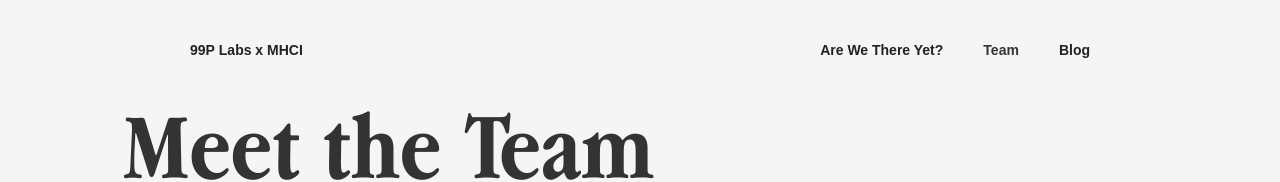
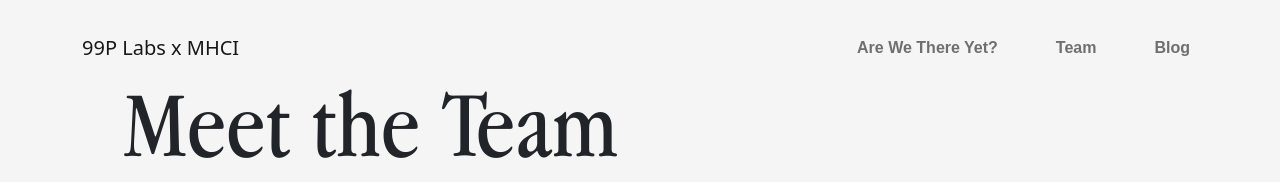
Before and after one commit to victor-grajski/mhci-capstone-website, a React (Create React App) app: page /team in a window 1280 px wide. Shown: the top 182 px of the page. Built offline with nearby package versions, Linux system fonts and the light colour scheme.

Commit message:
basic nav

```diff
--- a/package.json
+++ b/package.json
@@ -6,7 +6,9 @@
     "@testing-library/jest-dom": "^5.11.4",
     "@testing-library/react": "^11.1.0",
     "@testing-library/user-event": "^12.1.10",
+    "bootstrap": "^5.0.1",
     "react": "^17.0.2",
+    "react-bootstrap": "^1.6.1",
     "react-dom": "^17.0.2",
     "react-helmet": "^6.1.0",
     "react-load-script": "^0.0.6",
--- a/src/assets/styles/99p-labs-mhci-2021.webflow.css
+++ b/src/assets/styles/99p-labs-mhci-2021.webflow.css
@@ -1,3 +1,6 @@
+html {
+  background-color: whitesmoke;
+}
 body {
   font-family: Arial, 'Helvetica Neue', Helvetica, sans-serif;
   color: #333;
@@ -9,7 +12,7 @@ a {
   text-decoration: underline;
 }
 
-.nav {
+/* .nav {
   width: 100%;
   height: 44px;
 }
@@ -63,7 +66,7 @@ a {
 
 .navbar.light.awty.btf {
   display: none;
-}
+} */
 
 .hero {
   position: static;
@@ -120,7 +123,7 @@ a {
   background-repeat: repeat;
 }
 
-.nav-menu {
+/* .nav-menu {
   -webkit-box-flex: 0;
   -webkit-flex: 0 auto;
   -ms-flex: 0 auto;
@@ -189,7 +192,7 @@ a {
 
 .nav-link.mobile-section.toc.atf {
   color: #f5f5f5;
-}
+} */
 
 .scrolly-overlay {
   position: static;
@@ -1313,7 +1316,7 @@ a {
   -webkit-box-pack: center;
   -webkit-justify-content: center;
   -ms-flex-pack: center;
-  justify-content: center;
+  justify-content: flex-start;
   -webkit-box-align: center;
   -webkit-align-items: center;
   -ms-flex-align: center;
@@ -1901,9 +1904,9 @@ a {
 }
 
 @media screen and (min-width: 1280px) {
-  .navbar {
+  /* .navbar {
     width: 100%;
-  }
+  } */
 
   ._1-5-5-1 {
     height: 100vh;
@@ -1934,7 +1937,7 @@ a {
 }
 
 @media screen and (max-width: 991px) {
-  .navbar {
+  /* .navbar {
     z-index: 100;
   }
 
@@ -1965,14 +1968,14 @@ a {
     position: absolute;
     border-bottom-style: none;
     background-color: transparent;
-  }
+  } */
 
   .body {
     background-size: auto;
     background-repeat: repeat-y;
   }
 
-  .nav-menu {
+  /* .nav-menu {
     background-color: #000;
   }
 
@@ -2000,7 +2003,7 @@ a {
     display: block;
     padding-left: 50px;
     font-size: 12px;
-  }
+  } */
 
   .scrolly-overlay {
     z-index: 100;
@@ -2373,14 +2376,14 @@ a {
 }
 
 @media screen and (max-width: 479px) {
-  .navbar.light {
+  /* .navbar.light {
     position: fixed;
     left: 0%;
     top: 0%;
     right: auto;
     bottom: auto;
     z-index: 1000;
-  }
+  } */
 
   .scrolly-overlay {
     position: static;
--- a/src/components/AreWeThereYet.js
+++ b/src/components/AreWeThereYet.js
@@ -1,5 +1,5 @@
 import React, { useEffect } from "react";
-
+import { Container, Navbar, Nav, NavDropdown } from "react-bootstrap";
 
 import chevron from "../assets/images/chevron-down.svg";
 import caseCarInterior from "../assets/images/Group-103.png";
@@ -103,10 +103,29 @@ export default function AreWeThereYet() {
           <div className="w-col w-col-5 w-col-small-5 w-col-tiny-5"></div>
         </div>
         <div id="overview" className="above-the-fold">
+        <Container style={{'z-index': '100001'}}>
+            <Navbar bg="transparent" variant="dark" expand="lg" style={{'background-color': 'transparent'}}>
+              <Navbar.Brand href="/" style={{'color': 'whitesmoke'}}>99P Labs x MHCI</Navbar.Brand>
+              <Navbar.Toggle aria-controls="basic-navbar-nav" style={{'border-color': 'transparent'}} />
+              <Navbar.Collapse id="basic-navbar-nav" className="justify-content-end">
+                <Nav className="ml-auto" defaultActiveKey="/are-we-there-yet">
+                  {/* <Nav.Link href="/are-we-there-yet" style={{'padding-right': '50px', 'color': 'whitesmoke'}}>Are We There Yet?</Nav.Link> */}
+                  <NavDropdown title="Are We There Yet?" id="basic-nav-dropdown" style={{'padding-right': '50px', 'color': 'rgba(255,255,255,1)'}}>
+                    <NavDropdown.Item href="#overview">Overview</NavDropdown.Item>
+                    <NavDropdown.Item href="#domain-research">Domain Research</NavDropdown.Item>
+                    <NavDropdown.Item href="#methods">Methods</NavDropdown.Item>
+                    <NavDropdown.Item href="#action/3.4">Separated link</NavDropdown.Item>
+                  </NavDropdown>
+                  <Nav.Link href="/team" style={{'padding-right': '50px', 'color': 'whitesmoke'}}>Team</Nav.Link>
+                  <Nav.Link href="https://medium.com/mhci-99p-labs-capstone" target="_blank" style={{'color': 'whitesmoke'}}>Blog</Nav.Link>
+                </Nav>
+              </Navbar.Collapse>
+            </Navbar>
+          </Container>
           <div className="div-block-33">
             <div className="div-block-30 hero"></div>
           </div>
-          <div data-collapse="medium" data-animation="default" data-duration="400" role="banner" className="navbar light awty atf w-nav">
+          {/* <div data-collapse="medium" data-animation="default" data-duration="400" role="banner" className="navbar light awty atf w-nav">
             <div className="container w-container">
               <div className="div-block-11">
                 <a href="index.html" className="nav-link light awty atf w-nav-link">99P Labs x MHCI</a>
@@ -127,7 +146,8 @@ export default function AreWeThereYet() {
                 <div className="icon light awty atf w-icon-nav-menu"></div>
               </div>
             </div>
-          </div>
+          </div> */}
+
           <div className="columns-5 w-row">
             <div className="w-col w-col-2 w-col-stack"></div>
             <div className="column-12 w-col w-col-8 w-col-stack">
@@ -135,7 +155,7 @@ export default function AreWeThereYet() {
                 <h1 className="heading-6">Are We There Yet?</h1>
               </div>
               <div>
-                <p className="paragraph-7">Our client, 99P Labs, tasked us with investigating a future in which automobiles promote spontaneous social interaction between drivers, passengers and pedestrians within the same human-driven vehicles and across human-driven vehicles.<br /><br />From the outset, we recognized our project had a big problem space. Social interactions could mean any interaction between two or more people, and those interactions could happen in the car and between different cars. So where did we start given we had a destination but no map? We made our own! We first dove into domain research to understand what social and technological trends were emerging that might affect our work.<br /></p>
+                <p className="paragraph-7">Our client, 99P Labs, tasked us with investigating a future in which automobiles promote spontaneous social interaction between drivers, passengers and pedestrians within the same human-driven vehicles and across human-driven vehicles.<br /><br />From the outset, we recognized our project had a big problem space. So where did we start given we had a destination but no map? We made our own! We first dove into domain research to understand what social and technological trends were emerging that might affect our work.<br /></p>
               </div>
               <div className="div-block-13 awty">
                 <a href="#domain-research" className="w-inline-block">
--- a/src/components/Home.js
+++ b/src/components/Home.js
@@ -1,8 +1,6 @@
 import React from "react";
 import { Link } from "react-router-dom";
-import "../assets/styles/normalize.css";
-import "../assets/styles/webflow.css";
-import "../assets/styles/99p-labs-mhci-2021.webflow.css";
+import { Container, Navbar, Nav, NavDropdown } from 'react-bootstrap';
 import videoJpg from "../assets/videos/Honda_Background-poster-00001.jpg";
 import videoMP4 from "../assets/videos/Honda_Background-transcode.mp4";
 import videoWebm from "../assets/videos/Honda_Background-transcode.webm";
@@ -12,7 +10,7 @@ import chevron from "../assets/images/chevron-down.svg";
 export default function Home() {
     return (
       <div className="body no-progress-bar">
-        <div data-collapse="medium" data-animation="default" data-duration="400" role="banner" className="navbar light w-nav">
+        {/* <div data-collapse="medium" data-animation="default" data-duration="400" role="banner" className="navbar light w-nav">
           <div className="container w-container">
             <div className="div-block-11">
               <a href="/" aria-current="page" className="nav-link light w-nav-link w--current">99P Labs x MHCI</a>
@@ -26,9 +24,22 @@ export default function Home() {
               <div className="icon light w-icon-nav-menu"></div>
             </div>
           </div>
-        </div>
+        </div> */}
+        <Container class="fixed-top" style={{'z-index': '100000001'}}>
+            <Navbar fixed="top" bg="transparent" variant="dark" expand="lg" style={{'background-color': 'transparent'}}>
+              <Navbar.Brand href="/" style={{'color': 'whitesmoke'}}>99P Labs x MHCI</Navbar.Brand>
+              <Navbar.Toggle aria-controls="basic-navbar-nav" style={{'border-color': 'transparent'}} />
+              <Navbar.Collapse id="basic-navbar-nav" className="justify-content-end">
+                <Nav className="ml-auto">
+                  <Nav.Link href="/are-we-there-yet" style={{'padding-right': '50px', 'color': 'whitesmoke'}}>Are We There Yet?</Nav.Link>
+                  <Nav.Link href="/team" style={{'padding-right': '50px', 'color': 'whitesmoke'}}>Team</Nav.Link>
+                  <Nav.Link href="https://medium.com/mhci-99p-labs-capstone" target="_blank" style={{'color': 'whitesmoke'}}>Blog</Nav.Link>
+                </Nav>
+              </Navbar.Collapse>
+            </Navbar>
+          </Container>
         <div data-poster-url={videoJpg} data-video-urls={videoMP4} data-autoplay="true" data-loop="true" data-wf-ignore="true" className="background-video w-background-video w-background-video-atom">
-          <video autoPlay="autoplay" loop={true} style={{'backgroundImage':{videoJpg}}} muted="" playsInline="" data-wf-ignore="true" data-object-fit="cover">
+          <video autoPlay="autoplay" loop={false} style={{'backgroundImage':{videoJpg}}} muted="" playsInline="" data-wf-ignore="true" data-object-fit="cover">
             <source src={videoMP4} data-wf-ignore="true" />
             <source src={videoWebm} data-wf-ignore="true" />
           </video>
--- a/src/components/Team.js
+++ b/src/components/Team.js
@@ -1,4 +1,5 @@
 import React, { useEffect } from "react";
+import { Container, Navbar, Nav, NavDropdown } from "react-bootstrap";
 
 
 export default function Team() {
@@ -9,7 +10,7 @@ export default function Team() {
 
     return (
       <div class="body-2">
-        <div data-collapse="medium" data-animation="default" data-duration="400" role="banner" class="navbar w-nav">
+        {/* <div data-collapse="medium" data-animation="default" data-duration="400" role="banner" class="navbar w-nav">
           <div class="container w-container">
             <div class="div-block-11">
               <a href="index.html" class="nav-link dark w-nav-link">99P Labs x MHCI</a>
@@ -23,7 +24,39 @@ export default function Team() {
               <div class="icon w-icon-nav-menu"></div>
             </div>
           </div>
-        </div>
+        </div> */}
+        <style type="text/css">
+          {`
+          .navbar-custom {
+
+
+
+
+          }
+          .navbar-custom a {
+
+          }
+          .nav-link-padding {
+            padding-left: 50px;
+          }
+          `}
+        </style>
+        <Container>
+          <Navbar expand="lg" >
+            <Navbar.Brand href="/">99P Labs x MHCI</Navbar.Brand>
+            <Navbar.Toggle aria-controls="basic-navbar-nav" style={{'border-color': 'transparent'}} />
+            <Navbar.Collapse id="basic-navbar-nav" className="justify-content-end">
+              <Nav className="ml-auto">
+                <Nav.Link href="/are-we-there-yet" style={{'padding-right': '50px'}}>Are We There Yet?</Nav.Link>
+                <Nav.Link href="/team" style={{'padding-right': '50px'}}>Team</Nav.Link>
+                <Nav.Link href="https://medium.com/mhci-99p-labs-capstone" target="_blank">Blog</Nav.Link>
+              </Nav>
+            </Navbar.Collapse>
+          </Navbar>
+        </Container>
+
+
+
         <div class="section-2">
           <div class="columns-3 w-row">
             <div class="w-col w-col-1 w-col-stack w-col-small-small-stack w-col-tiny-tiny-stack"></div>
--- a/src/index.css
+++ b/src/index.css
@@ -1333,7 +1333,7 @@ a {
   -webkit-box-pack: center;
   -webkit-justify-content: center;
   -ms-flex-pack: center;
-  justify-content: center;
+  justify-content: flex-start;
   -webkit-box-align: center;
   -webkit-align-items: center;
   -ms-flex-align: center;
--- a/src/index.js
+++ b/src/index.js
@@ -3,6 +3,11 @@ import ReactDOM from 'react-dom';
 import './index.css';
 import App from './App';
 import reportWebVitals from './reportWebVitals';
+
+import "./assets/styles/normalize.css";
+import "./assets/styles/webflow.css";
+import "./assets/styles/99p-labs-mhci-2021.webflow.css";
+import 'bootstrap/dist/css/bootstrap.min.css';
 
 ReactDOM.render(
   <React.StrictMode>
```
Also changed, not shown: 1 other file (tests, documents, lock files or other folders).
